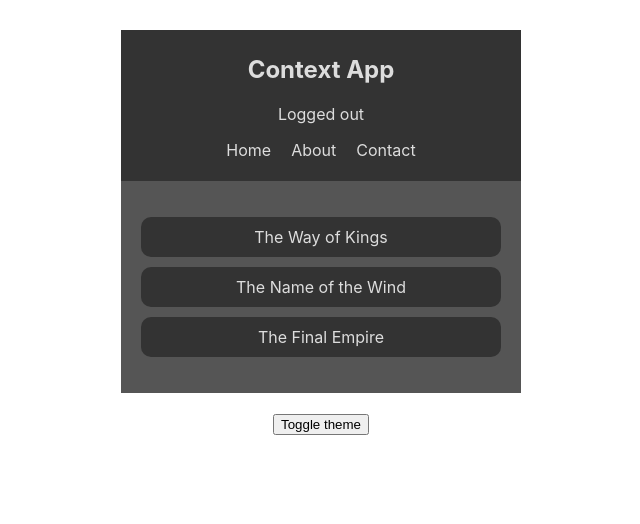
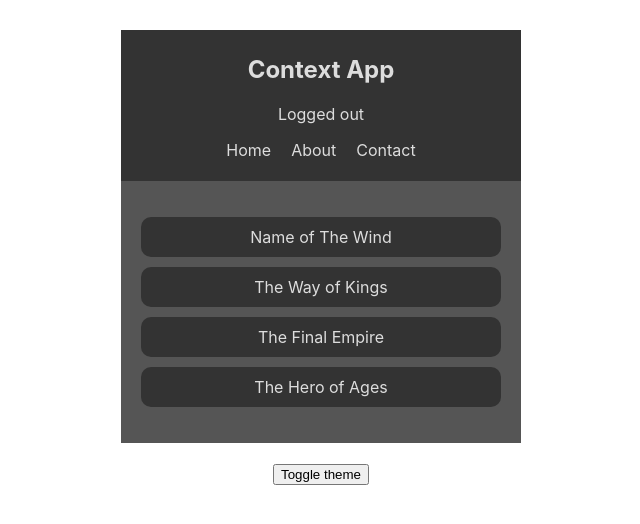
Before and after one commit to Seabass5813/Context-in-React, a React (Create React App) app: page / in a window 1280 px wide. Shown: the top 524 px of the page, without its empty margins (319-959 px from the left). Built offline with nearby package versions, Linux system fonts and the light colour scheme.

Commit message:
Lesson 15 -Create Context w/ Functional Components

```diff
--- a/src/App.js
+++ b/src/App.js
@@ -3,6 +3,7 @@
 import Navbar from './components/Navbar';
 import ThemeToggle from './components/ThemeToggle';
 import AuthContextProvider from './contexts/AuthContext';
+import BookContextProvider from './contexts/BookContext';
 import ThemeContextProvider from './contexts/ThemeContext';
 
 function App() {
@@ -11,7 +12,9 @@
       <ThemeContextProvider>
         <AuthContextProvider>
           <Navbar />
-          <Booklist />
+            <BookContextProvider>
+              <Booklist />
+            </BookContextProvider>
           <ThemeToggle />
         </AuthContextProvider>
       </ThemeContextProvider>
--- a/src/components/Booklist.js
+++ b/src/components/Booklist.js
@@ -1,15 +1,19 @@
 import React, { useContext } from 'react';
+import { BookContext } from '../contexts/BookContext';
 import { ThemeContext } from '../contexts/ThemeContext';
 
 const Booklist = () => {
     const { isLightTheme, light, dark } = useContext( ThemeContext );
+    const { books } = useContext( BookContext );
     const theme = isLightTheme ? light : dark;
     return (
         <div className='book-list' style={{ color: theme.syntax, background: theme.bg }}>
                 <ul>
-                    <li style={{ background: theme.ui }}>The Way of Kings</li>
-                    <li style={{ background: theme.ui }}>The Name of the Wind</li>
-                    <li style={{ background: theme.ui }}>The Final Empire</li>
+                    {books.map(book => {
+                        return (
+                            <li key={book.id} style={{ background: theme.ui }}>{ book.title }</li>
+                        )
+                    })}
                 </ul>
             </div>
     );
--- /dev/null
+++ b/src/contexts/BookContext.js
@@ -0,0 +1,19 @@
+import React, { createContext, useState, } from 'react';
+
+export const BookContext = createContext();
+
+const BookContextProvider = (props) => {
+    const [ books, setBooks ] = useState([
+        {title: 'Name of The Wind', id: 1},
+        {title: 'The Way of Kings', id: 2},
+        {title: 'The Final Empire', id: 3},
+        {title: 'The Hero of Ages', id: 4}
+    ])
+    return (
+        <BookContext.Provider value={{books}}>
+                {props.children}
+        </BookContext.Provider>
+    );
+}
+
+export default BookContextProvider;
```
